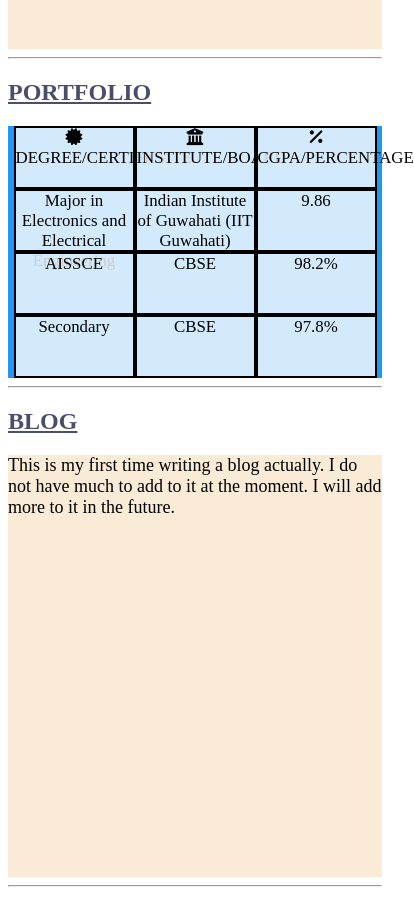
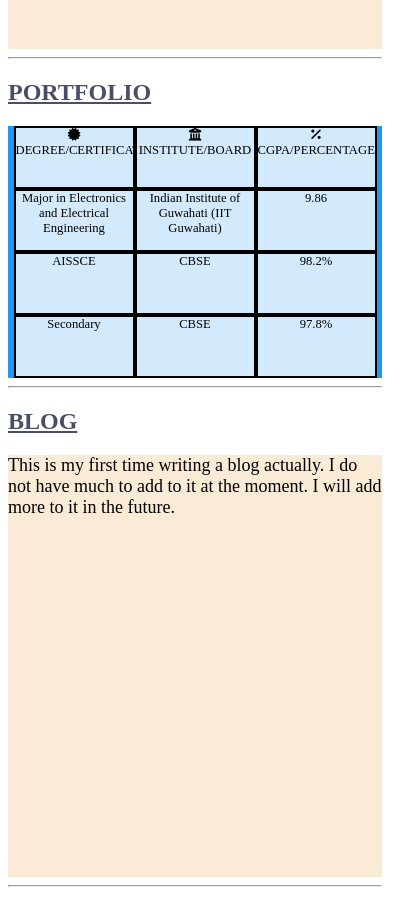
Before and after one commit to sagnikdebnath07/Sagnik_Debnath_Portfolio, a plain HTML site: page index.html in a window 390 px wide. Shown: the part 980-1884 px from the top of the page, 414 px wide, since content can reach past the window. Drawn offline with Linux system fonts and the light colour scheme.

Commit message:
Portfolio.css

```diff
--- a/Portfolio.css
+++ b/Portfolio.css
@@ -113,6 +113,6 @@ body{
 }
 @media (max-width:430px){
     .grid-items{
-        font-size:2vh;
+        font-size: 1.5vh;
     }
 }
```
